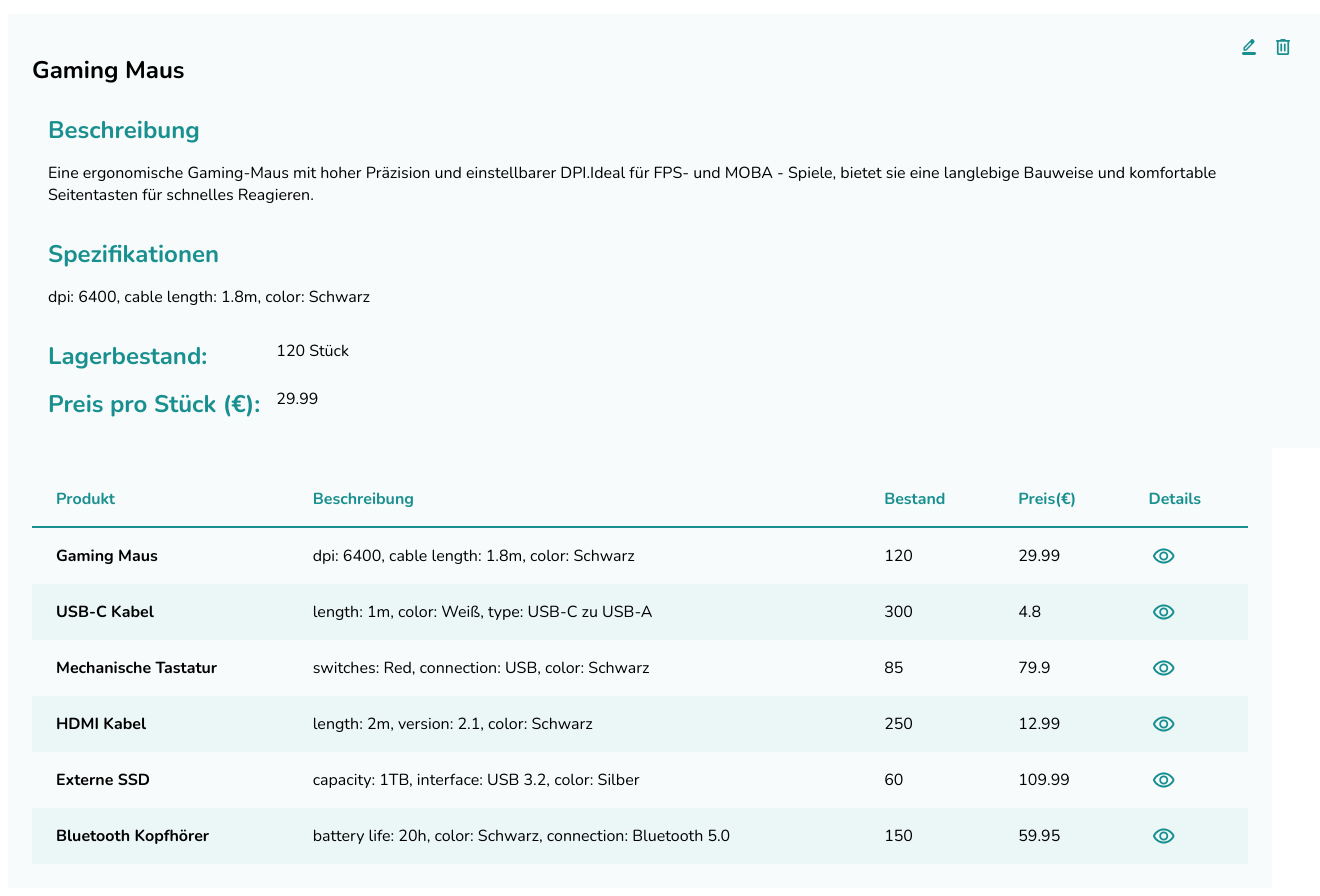
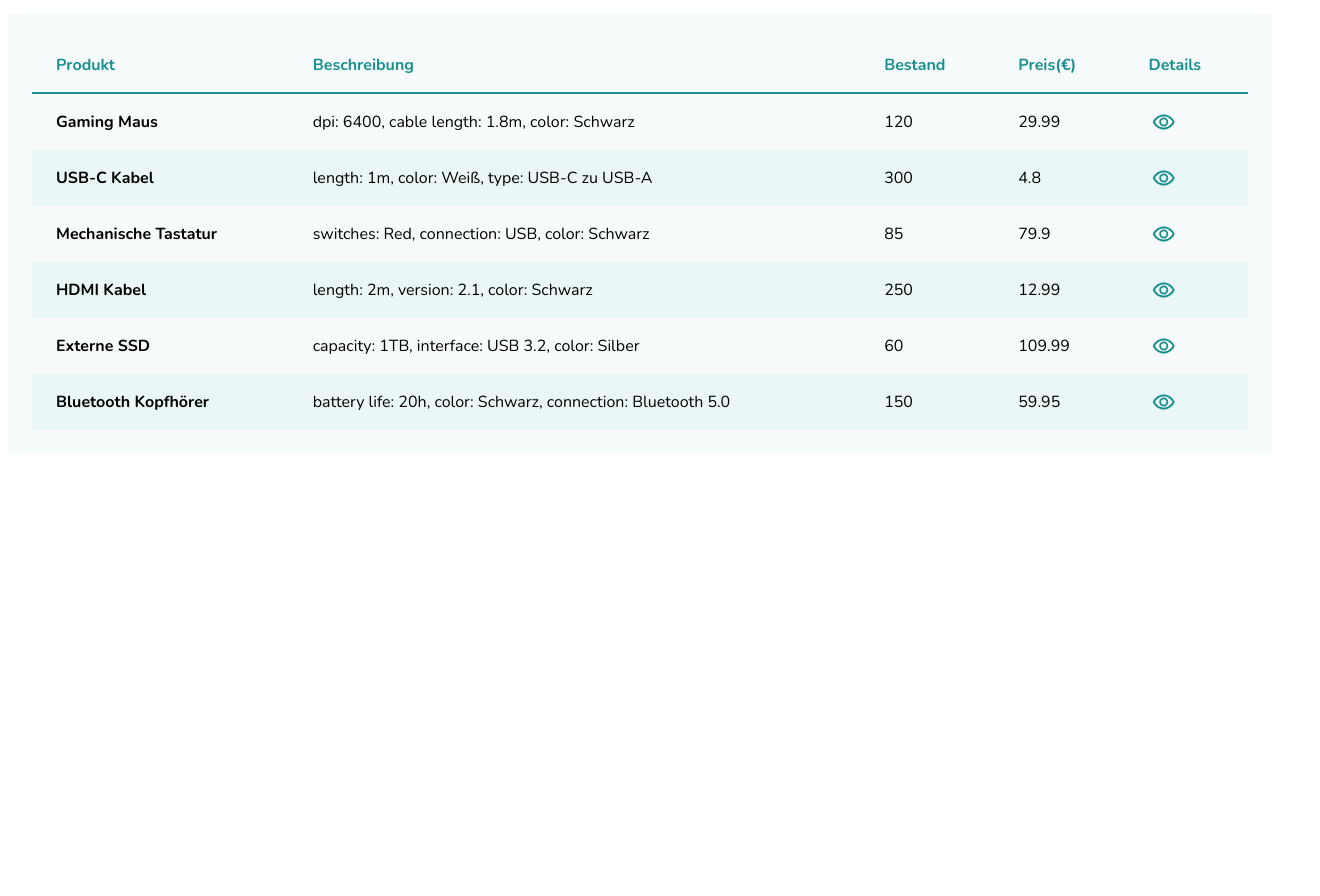
Before and after one commit to AlexanderKiefer77/product-list, an Angular app: page / in a window 1280 px wide. Shown: the part 96-992 px from the top of the page, 1320 px wide, since content can reach past the window. After the commit the page ends 800 px from the top, so only its background shows below. Built offline with nearby package versions, Linux system fonts and the light colour scheme.

Commit message:
add Routerlink zur Detailpage

```diff
--- a/src/app/app.html
+++ b/src/app/app.html
@@ -1,6 +1,3 @@
 <app-header></app-header>
 
-<app-product-detail></app-product-detail>
-<app-product-list></app-product-list>
-
 <router-outlet />
--- a/src/app/app.routes.ts
+++ b/src/app/app.routes.ts
@@ -1,3 +1,9 @@
 import { Routes } from '@angular/router';
+import { ProductList } from './shared/components/product-list/product-list';
+import { ProductDetail } from './shared/components/product-detail/product-detail';
 
-export const routes: Routes = [];
+
+export const routes: Routes = [
+    { path: "", component: ProductList },
+    { path: "detail", component: ProductDetail }
+];
--- a/src/app/app.ts
+++ b/src/app/app.ts
@@ -1,12 +1,10 @@
 import { Component, signal } from '@angular/core';
 import { RouterOutlet } from '@angular/router';
 import { Header } from "./layout/header/header";
-import { ProductList } from './shared/components/product-list/product-list';
-import { ProductDetail } from './shared/components/product-detail/product-detail';
 
 @Component({
   selector: 'app-root',
-  imports: [RouterOutlet, Header, ProductList, ProductDetail],
+  imports: [RouterOutlet, Header],
   templateUrl: './app.html',
   styleUrl: './app.scss'
 })
--- a/src/app/shared/components/product-list/product-list.html
+++ b/src/app/shared/components/product-list/product-list.html
@@ -11,7 +11,7 @@
         </thead>
         <tbody>
             @for (item of list; track item.name; let index = $index) {
-            <tr role="link">
+            <tr [routerLink]="'detail'" role="link">
                 <td>{{item.name}}</td>
                 <td>{{item.specs}}</td>
                 <td><span class="badge ok">{{item.stock}}</span></td>
@@ -31,28 +31,6 @@
                 <td><a class="btn--view" aria-label="Details anzeigen"></a></td>
             </tr>
             }
-            <!-- ersetzt durch die @for oben
-                <tr role="link">
-                <td>HDMI-Kabel High-Speed</td>
-                <td>2 m, vergoldete Stecker</td>
-                <td><span class="badge low">64</span></td>
-                <td class="price">8,30</td>
-                <td><a class="btn--view" aria-label="Details anzeigen"></a></td>
-            </tr>
-            <tr role="link">
-                <td>USB-Kabel</td>
-                <td>2.0, 1,5 m, schwarz</td>
-                <td><span class="badge ok">124</span></td>
-                <td class="price">5,40</td>
-                <td><a class="btn--view" aria-label="Details anzeigen"></a></td>
-            </tr>
-            <tr routerLink="/edit">
-                <td>Tastatur QWERTZ</td>
-                <td>kabelgebunden, deutsch</td>
-                <td><span class="badge ok">146</span></td>
-                <td class="price">18,99</td>
-                <td><a class="btn--view" aria-label="Details anzeigen"></a></td>
-            </tr> -->
         </tbody>
     </table>
 </section>
--- a/src/app/shared/components/product-list/product-list.ts
+++ b/src/app/shared/components/product-list/product-list.ts
@@ -1,8 +1,9 @@
 import { Component } from '@angular/core';
+import { RouterLink } from '@angular/router';
 
 @Component({
   selector: 'app-product-list',
-  imports: [],
+  imports: [RouterLink],
   templateUrl: './product-list.html',
   styleUrl: './product-list.scss',
 })
```
